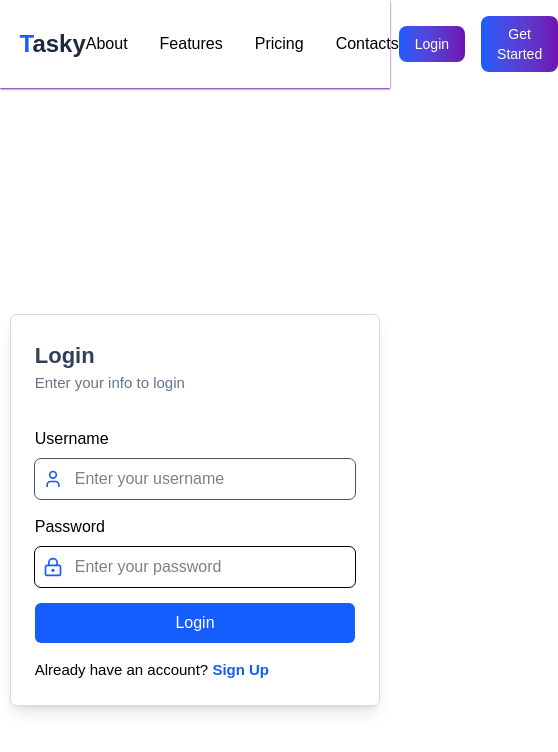
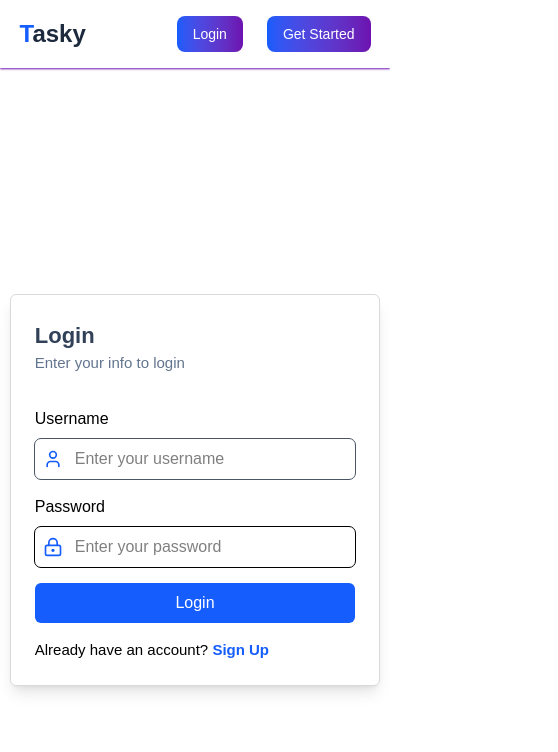
Before and after one commit to Maxamed459/Task_Management_frontend, a Next.js app: page /auth/login in a window 390 px wide. Shown: the top 752 px of the page, 558 px wide, since content can reach past the window. Built offline with nearby package versions, Linux system fonts and the light colour scheme.

Commit message:
updated the ui

```diff
--- a/components/Header.tsx
+++ b/components/Header.tsx
@@ -12,18 +12,14 @@ export default function Header () {
                 <h1 className="text-2xl font-bold text-blue-600">T<span className="text-slate-800">asky</span></h1>
             </Link>
 
-            <nav>
+            <nav className="hidden md:block">
                 <ul className="flex items-center gap-8">
                     {user ? (
                         <>
                             <li><Link href="/dashboard">Dashboard</Link></li>
                             <li><Link href="#">My Tasks</Link></li>
                             <li><Link href="#">Completed Tasks</Link></li>
-                            <li>
-                                <button className="px-4 py-2 bg-linear-to-r from-pink-700 to-red-800 rounded-lg text-white text-sm hover:bg-linear-to-l hover:shadow-md hover:shadow-pink-800 duration-300 hover:scale-105">
-                            <Link href="#">Logout</Link>
-                    </button>
-                            </li>
+
                         </>
                     ) : (
                         <>
@@ -36,8 +32,18 @@ export default function Header () {
 
                 </ul>
             </nav>
-            {!user && (
+            {user ? (
                 <div className="flex items-center gap-4">
+                    <button className="px-4 py-2 bg-linear-to-r from-pink-700 to-red-800 rounded-lg text-white text-sm hover:bg-linear-to-l hover:shadow-md hover:shadow-pink-800 duration-300 hover:scale-105">
+                        <Link href="#">Logout</Link>
+                    </button>
+                    <div className="w-10 h-10 flex items-center justify-center rounded-full bg-linear-to-r from-purple-600 to-blue-600 text-center">
+                        <p className="text-center text-xl text-white font-medium">{user.full_name.charAt(0).toUpperCase()}</p>
+                    </div>
+                </div>
+
+            ) : (
+                <div className="flex items-center gap-6">
                     <button className="px-4 py-2 bg-linear-to-r from-blue-600 to-purple-800 rounded-lg text-white text-sm hover:bg-linear-to-l hover:shadow-md hover:shadow-purple-800 duration-300 hover:scale-105">
                         <Link href="/auth/login">Login</Link>
                     </button>
```
